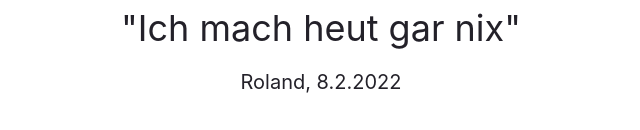
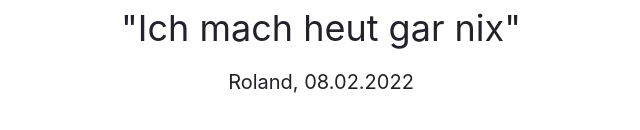
Before and after one commit to Anapher/ichmachheutgarnix.de, a Gatsby site: page / in a window 1280 px wide. Shown: the part 340-470 px from the top of the page, 319-959 px from the left. Built offline with nearby package versions, Linux system fonts and the light colour scheme; Gatsby itself is replaced by a stand-in of ours.

Commit message:
update date dynamically

```diff
--- a/src/pages/index.js
+++ b/src/pages/index.js
@@ -24,15 +24,17 @@ const QuoteSignature = styled.p`
 
 // markup
 const IndexPage = () => {
+  const { current: currentDate } = React.useRef(new Date());
+
   return (
     <main style={pageStyles}>
       <Quote>"Ich mach heut gar nix"</Quote>
       <QuoteSignature>
         Roland,{" "}
-        {new Date().toLocaleDateString("de-DE", {
+        {currentDate.toLocaleDateString("de-DE", {
           year: "numeric",
-          month: "numeric",
-          day: "numeric",
+          month: "2-digit",
+          day: "2-digit",
         })}
       </QuoteSignature>
     </main>
```
